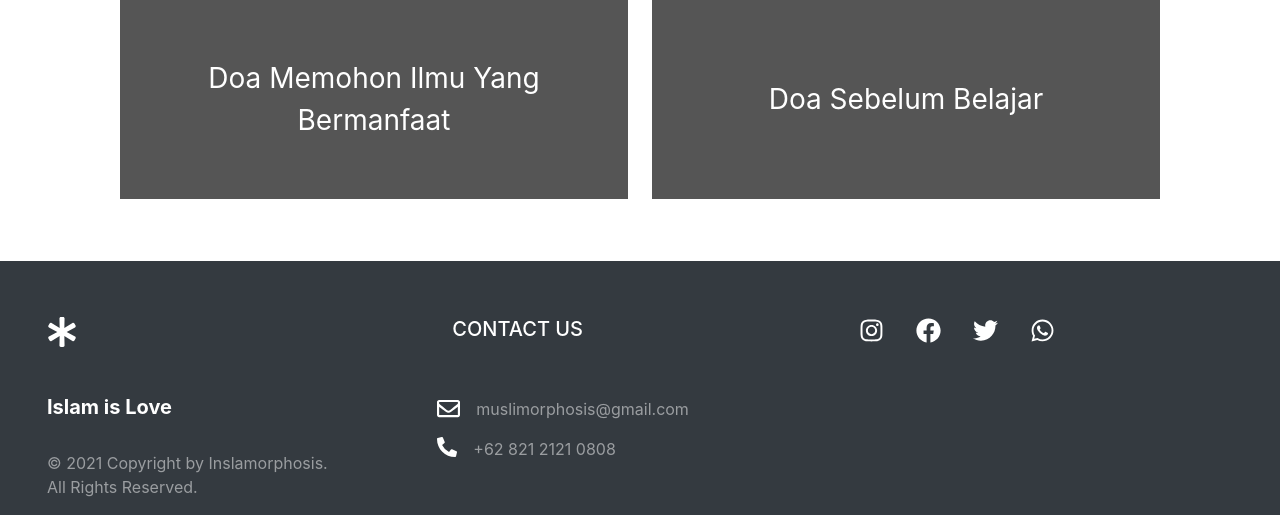
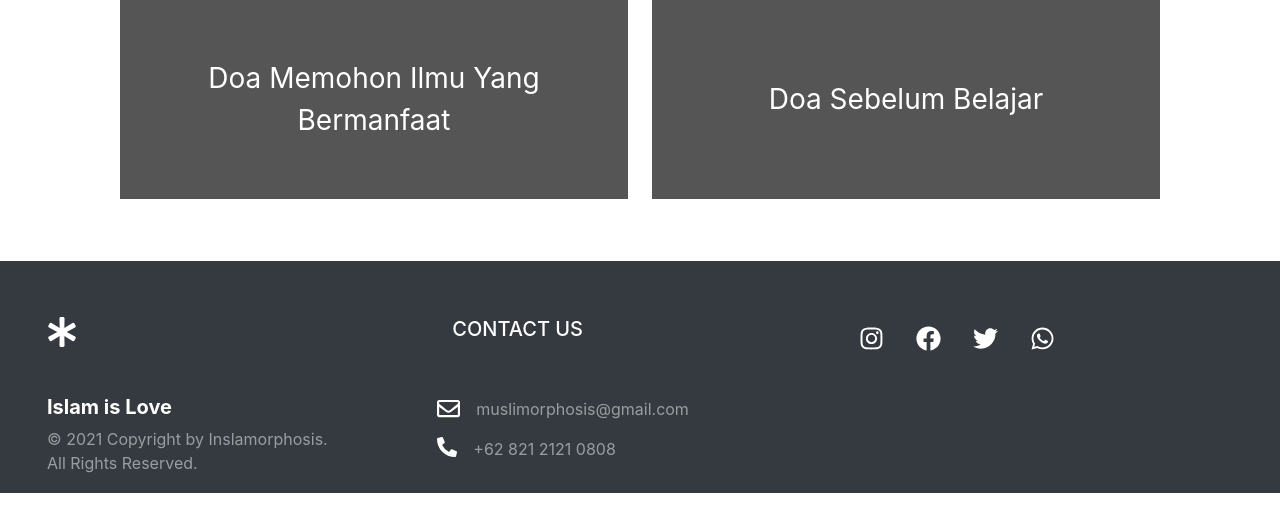
Before and after one commit to Alvin0710/TB1-SmartWebProgramming, a PHP site: page /doa.php in a window 1280 px wide. Shown: the part 1823-2338 px from the top of the page. After the commit the page ends 2316 px from the top, so only its background shows below. Run offline with PHP 8.4, Linux system fonts and the light colour scheme.

Commit message:
edit footer

```diff
--- a/footer.php
+++ b/footer.php
@@ -27,7 +27,7 @@
                 <!-- Grid column -->
                 <div class="col-lg-4 col-sm-2 col-md-6">
                 <img src="images/asterisk.svg" alt="" id="logo-footer" width="30" height="30" class="d-inline-block align-top">
-                <h5><b>Islam is Love</b></h5><br>
+                <h5><b>Islam is Love</b></h5>
                 <p style="color: rgba(255, 255, 255, 0.500);">© 2021 Copyright by Inslamorphosis. <br> All Rights Reserved.</p>
                 </div>
 
@@ -51,10 +51,10 @@
                 <div class="col-lg-4 col-sm-2 col-md-6">
                     <!-- Links -->
                     <div class="row">
-                        <a href=""><img src="images/instagram.svg" class="icon-footer-s" width="25" height="25" alt=""></a>
-                        <a href=""><img src="images/facebook.svg" class="icon-footer-s" width="25" height="25" alt=""></a>
-                        <a href=""><img src="images/twitter.svg" class="icon-footer-s" width="25" height="25" alt=""></a>
-                        <a href=""><img src="images/whatsapp.svg" class="icon-footer-s" width="25" height="25" alt=""></a>
+                        <a href=""><div class="bg-icon"><img src="images/instagram.svg" class="icon-footer-s" width="25" height="25" alt=""></div></a>
+                        <a href=""><div class="bg-icon"><img src="images/facebook.svg" class="icon-footer-s" width="25" height="25" alt=""></div></a>
+                        <a href=""><div class="bg-icon"><img src="images/twitter.svg" class="icon-footer-s" width="25" height="25" alt=""></div></a>
+                        <a href=""><div class="bg-icon"><img src="images/whatsapp.svg" class="icon-footer-s" width="25" height="25" alt=""></div></a>
                     </div>
                 </div>
             </div>
--- a/style.css
+++ b/style.css
@@ -140,8 +140,17 @@ footer
 
  .icon-footer-s{
    filter: invert(95%) sepia(97%) saturate(14%) hue-rotate(213deg) brightness(104%) contrast(104%);
-   margin-right: 1em;
-   margin-left: 1em;
+ }
+
+ .bg-icon{
+   padding: .5em !important;
+   margin-right: .5em;
+   margin-left: .5em;
+   border-radius: 100%;
+ }
+
+ .bg-icon:hover{
+    background-color:rgba(255, 255, 255, 0.212);
  }
 
 /* =========================================================================== */
```
